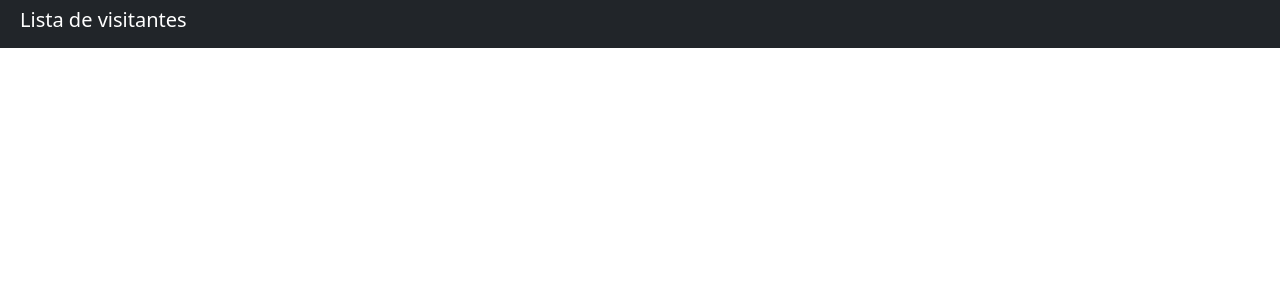
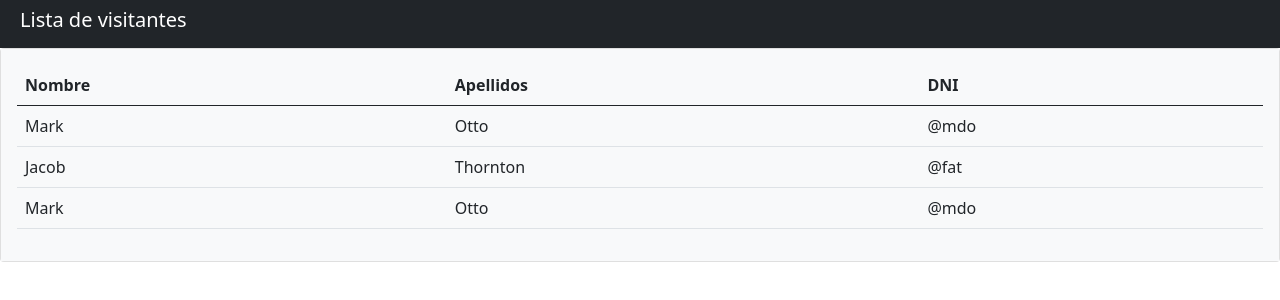
Before and after one commit to samuelabad/visitorsAngular, an Angular app: page / in a window 1280 px wide. Shown: the top 300 px of the page. Built offline with nearby package versions, Linux system fonts and the light colour scheme.

Commit message:
Tabla de visitantes

```diff
--- a/src/app/app.component.html
+++ b/src/app/app.component.html
@@ -1 +1,2 @@
 <app-nav-bar></app-nav-bar>
+<app-table-visitors></app-table-visitors>
--- a/src/app/app.module.ts
+++ b/src/app/app.module.ts
@@ -3,11 +3,13 @@ import { NgModule } from '@angular/core';
 
 import { AppComponent } from './app.component';
 import { NavBarComponent } from './components/nav-bar/nav-bar.component';
+import { TableVisitorsComponent } from './components/table-visitors/table-visitors.component';
 
 @NgModule({
   declarations: [
     AppComponent,
-    NavBarComponent
+    NavBarComponent,
+    TableVisitorsComponent
   ],
   imports: [
     BrowserModule
--- /dev/null
+++ b/src/app/components/table-visitors/table-visitors.component.html
@@ -0,0 +1,30 @@
+<div class="card">
+    <div class="card-body bg-light">
+        <table class="table">
+            <thead>
+              <tr>
+                <th scope="col">Nombre</th>
+                <th scope="col">Apellidos</th>
+                <th scope="col">DNI</th>
+              </tr>
+            </thead>
+            <tbody>
+              <tr>
+                <td>Mark</td>
+                <td>Otto</td>
+                <td>@mdo</td>
+              </tr>
+              <tr>
+                <td>Jacob</td>
+                <td>Thornton</td>
+                <td>@fat</td>
+              </tr>
+              <tr>
+                <td>Mark</td>
+                <td>Otto</td>
+                <td>@mdo</td>
+              </tr>
+            </tbody>
+        </table>
+    </div>
+</div>
--- /dev/null
+++ b/src/app/components/table-visitors/table-visitors.component.ts
@@ -0,0 +1,15 @@
+import { Component, OnInit } from '@angular/core';
+
+@Component({
+  selector: 'app-table-visitors',
+  templateUrl: './table-visitors.component.html',
+  styleUrls: ['./table-visitors.component.css']
+})
+export class TableVisitorsComponent implements OnInit {
+
+  constructor() { }
+
+  ngOnInit(): void {
+  }
+
+}
```
Also changed, not shown: src/app/components/table-visitors/table-visitors.component.css (added), 1 other file (tests, documents, lock files or other folders).
